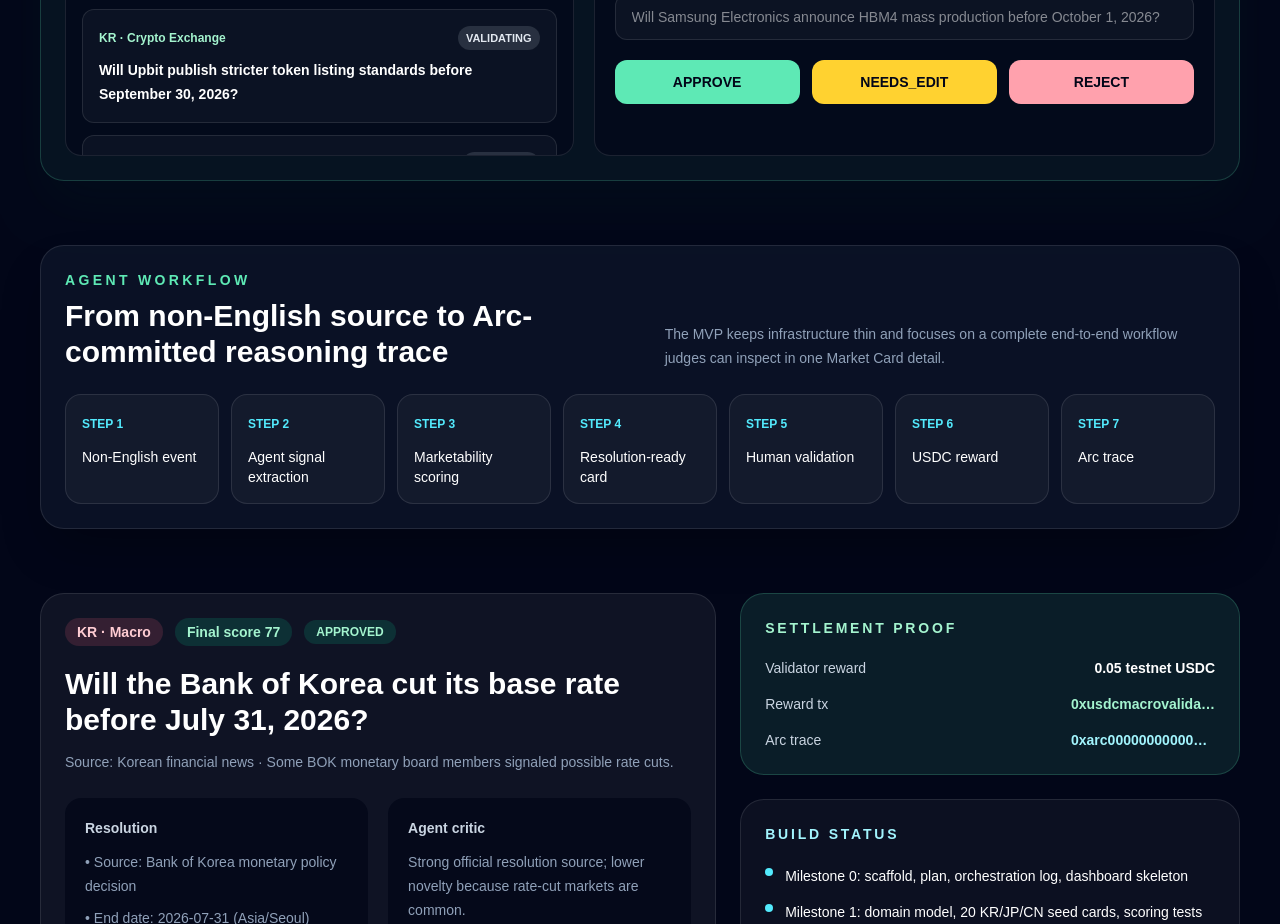
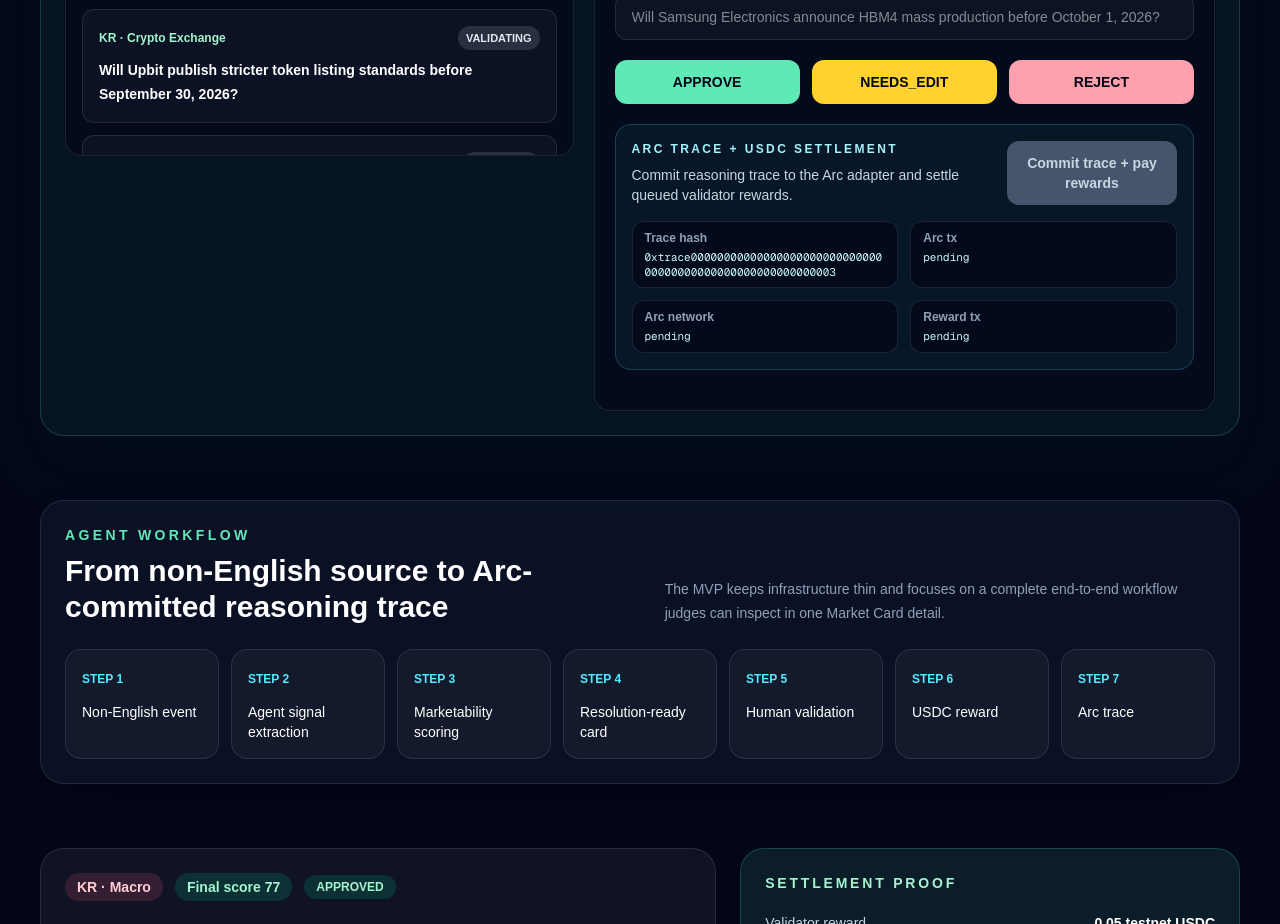
Before and after one commit to suites/alpha-agora, a Next.js app: page / in a window 1280 px wide. Shown: the part 2060-2984 px from the top of the page. Built offline with nearby package versions, Linux system fonts and the light colour scheme.

Commit message:
feat: add trace and reward settlement adapters

```diff
--- /dev/null
+++ b/src/app/api/settle-card/route.ts
@@ -0,0 +1,36 @@
+import { NextResponse } from "next/server";
+
+import { findCard, updateCard } from "../../../lib/market-store";
+import { settleValidatedCard } from "../../../lib/settlement-adapters";
+
+interface SettleCardPayload {
+  cardId?: string;
+}
+
+export async function POST(request: Request) {
+  let payload: SettleCardPayload;
+
+  try {
+    payload = await request.json();
+  } catch {
+    return NextResponse.json({ error: "Invalid JSON body" }, { status: 400 });
+  }
+
+  if (!payload.cardId) {
+    return NextResponse.json({ error: "cardId is required" }, { status: 400 });
+  }
+
+  const card = findCard(payload.cardId);
+  if (!card) {
+    return NextResponse.json({ error: "card not found" }, { status: 404 });
+  }
+
+  if (card.status !== "APPROVED") {
+    return NextResponse.json({ error: "card must be approved before settlement" }, { status: 409 });
+  }
+
+  const result = settleValidatedCard(card);
+  updateCard(result.card);
+
+  return NextResponse.json(result);
+}
--- a/src/components/validator-board.tsx
+++ b/src/components/validator-board.tsx
@@ -3,6 +3,7 @@
 import { useEffect, useState } from "react";
 
 import type { MarketCard, ValidationVerdict } from "@/lib/market-card";
+import type { ArcTraceReceipt, RewardReceipt } from "@/lib/settlement-adapters";
 import type { ValidatorMetrics } from "@/lib/validation-workflow";
 
 const defaultMetrics: ValidatorMetrics = {
@@ -19,6 +20,12 @@ const verdictStyles: Record<ValidationVerdict, string> = {
   REJECT: "bg-rose-300 text-slate-950 hover:bg-rose-200",
 };
 
+interface SettlementResponse {
+  card: MarketCard;
+  traceReceipt: ArcTraceReceipt;
+  rewardReceipts: RewardReceipt[];
+}
+
 export function ValidatorBoard() {
   const [cards, setCards] = useState<MarketCard[]>([]);
   const [metrics, setMetrics] = useState<ValidatorMetrics>(defaultMetrics);
@@ -26,7 +33,9 @@ export function ValidatorBoard() {
   const [comment, setComment] = useState("Official source and deadline are clear enough for validator approval.");
   const [editedQuestion, setEditedQuestion] = useState("");
   const [error, setError] = useState<string | null>(null);
+  const [settlement, setSettlement] = useState<SettlementResponse | null>(null);
   const [isSubmitting, setIsSubmitting] = useState(false);
+  const [isSettling, setIsSettling] = useState(false);
 
   useEffect(() => {
     let isMounted = true;
@@ -79,11 +88,39 @@ export function ValidatorBoard() {
       setCards(body.cards ?? []);
       setMetrics(body.metrics ?? defaultMetrics);
       setSelectedCardId(body.card.id);
+      setSettlement(null);
       setEditedQuestion("");
     } catch (caughtError) {
       setError(caughtError instanceof Error ? caughtError.message : "Unknown validation error");
     } finally {
       setIsSubmitting(false);
+    }
+  }
+
+  async function settleCard() {
+    if (!selectedCard) return;
+
+    setIsSettling(true);
+    setError(null);
+
+    try {
+      const response = await fetch("/api/settle-card", {
+        method: "POST",
+        headers: { "Content-Type": "application/json" },
+        body: JSON.stringify({ cardId: selectedCard.id }),
+      });
+      const body = await response.json();
+
+      if (!response.ok) {
+        throw new Error(body.error ?? "Settlement failed");
+      }
+
+      setSettlement(body as SettlementResponse);
+      setCards((currentCards) => currentCards.map((card) => (card.id === body.card.id ? body.card : card)));
+    } catch (caughtError) {
+      setError(caughtError instanceof Error ? caughtError.message : "Unknown settlement error");
+    } finally {
+      setIsSettling(false);
     }
   }
 
@@ -187,6 +224,36 @@ export function ValidatorBoard() {
               </div>
               {error ? <p className="mt-3 text-sm text-rose-200">{error}</p> : null}
 
+              <div className="mt-5 rounded-2xl border border-cyan-300/20 bg-cyan-300/[0.06] p-4">
+                <div className="flex flex-col gap-3 sm:flex-row sm:items-center sm:justify-between">
+                  <div>
+                    <p className="text-xs font-semibold uppercase tracking-[0.2em] text-cyan-200">
+                      Arc trace + USDC settlement
+                    </p>
+                    <p className="mt-2 text-sm text-slate-300">
+                      Commit reasoning trace to the Arc adapter and settle queued validator rewards.
+                    </p>
+                  </div>
+                  <button
+                    type="button"
+                    disabled={isSettling || selectedCard.status !== "APPROVED"}
+                    onClick={settleCard}
+                    className="rounded-xl bg-cyan-300 px-4 py-3 text-sm font-bold text-slate-950 transition hover:bg-cyan-200 disabled:cursor-not-allowed disabled:bg-slate-600 disabled:text-slate-300"
+                  >
+                    {isSettling ? "Settling..." : "Commit trace + pay rewards"}
+                  </button>
+                </div>
+                <div className="mt-4 grid gap-3 text-xs md:grid-cols-2">
+                  <ReceiptLine label="Trace hash" value={settlement?.traceReceipt.traceHash ?? selectedCard.trace.traceHash} />
+                  <ReceiptLine label="Arc tx" value={settlement?.traceReceipt.txHash ?? selectedCard.trace.arcTxHash} />
+                  <ReceiptLine label="Arc network" value={settlement?.traceReceipt.network} />
+                  <ReceiptLine
+                    label="Reward tx"
+                    value={settlement?.rewardReceipts[0]?.txHash ?? selectedCard.validations.find((validation) => validation.rewardTxHash)?.rewardTxHash}
+                  />
+                </div>
+              </div>
+
               <div className="mt-5 space-y-2">
                 {selectedCard.validations.slice(-3).map((validation, index) => (
                   <div key={`${validation.validator}-${index}`} className="rounded-xl bg-white/[0.035] px-4 py-3 text-sm">
@@ -215,3 +282,12 @@ function Metric({ label, value }: { label: string; value: number | string }) {
     </div>
   );
 }
+
+function ReceiptLine({ label, value }: { label: string; value?: string }) {
+  return (
+    <div className="rounded-xl border border-white/10 bg-slate-950/70 px-3 py-2">
+      <p className="font-semibold text-slate-400">{label}</p>
+      <p className="mt-1 break-all font-mono text-[11px] text-cyan-100">{value ?? "pending"}</p>
+    </div>
+  );
+}
--- /dev/null
+++ b/src/lib/settlement-adapters.ts
@@ -0,0 +1,123 @@
+import { createHash } from "node:crypto";
+
+import type { AgentDecision, MarketCard, Validation } from "./market-card";
+
+export interface ReasoningTrace {
+  cardId: string;
+  question: string;
+  source: {
+    title: string;
+    url: string;
+    language: string;
+    region: string;
+    rawExcerpt: string;
+    summaryEn: string;
+  };
+  resolution: MarketCard["resolution"];
+  scores: MarketCard["scores"];
+  agentDecisions: AgentDecision[];
+  validations: Validation[];
+  createdAt: string;
+}
+
+export interface ArcTraceReceipt {
+  network: "arc-testnet-mock";
+  traceHash: string;
+  txHash: string;
+  committedAt: string;
+}
+
+export interface RewardReceipt {
+  network: "circle-usdc-testnet-mock";
+  validator: string;
+  amountUsdc: number;
+  txHash: string;
+  settledAt: string;
+}
+
+export interface SettledCardResult {
+  card: MarketCard;
+  reasoningTrace: ReasoningTrace;
+  traceReceipt: ArcTraceReceipt;
+  rewardReceipts: RewardReceipt[];
+}
+
+const SETTLED_AT = "2026-05-11T06:00:00.000Z";
+
+export function buildReasoningTrace(card: MarketCard): ReasoningTrace {
+  return {
+    cardId: card.id,
+    question: card.question,
+    source: {
+      title: card.source.title,
+      url: card.source.url,
+      language: card.source.language,
+      region: card.source.region,
+      rawExcerpt: card.source.rawExcerpt,
+      summaryEn: card.source.summaryEn,
+    },
+    resolution: card.resolution,
+    scores: card.scores,
+    agentDecisions: card.agentDecisions,
+    validations: card.validations,
+    createdAt: card.createdAt,
+  };
+}
+
+export function hashReasoningTrace(trace: ReasoningTrace): string {
+  return `0x${createHash("sha256").update(JSON.stringify(trace)).digest("hex")}`;
+}
+
+export function commitTraceToArc(trace: ReasoningTrace): ArcTraceReceipt {
+  const traceHash = hashReasoningTrace(trace);
+  return {
+    network: "arc-testnet-mock",
+    traceHash,
+    txHash: `0xarc${sha256Hex(`arc:${traceHash}`).slice(0, 60)}`,
+    committedAt: SETTLED_AT,
+  };
+}
+
+export function settleValidatorRewards(card: MarketCard): RewardReceipt[] {
+  return card.validations
+    .filter((validation) => validation.rewardUsdc > 0 && !validation.rewardTxHash)
+    .map((validation) => ({
+      network: "circle-usdc-testnet-mock" as const,
+      validator: validation.validator,
+      amountUsdc: validation.rewardUsdc,
+      txHash: `0xusdc${sha256Hex(`usdc:${card.id}:${validation.validator}:${validation.rewardUsdc}`).slice(0, 59)}`,
+      settledAt: SETTLED_AT,
+    }));
+}
+
+export function settleValidatedCard(card: MarketCard): SettledCardResult {
+  const reasoningTrace = buildReasoningTrace(card);
+  const traceReceipt = commitTraceToArc(reasoningTrace);
+  const rewardReceipts = settleValidatorRewards(card);
+  const settledValidations = card.validations.map((validation) => {
+    const receipt = rewardReceipts.find(
+      (candidate) => candidate.validator === validation.validator && candidate.amountUsdc === validation.rewardUsdc,
+    );
+
+    return receipt ? { ...validation, rewardTxHash: receipt.txHash } : validation;
+  });
+
+  return {
+    card: {
+      ...card,
+      validations: settledValidations,
+      trace: {
+        traceHash: traceReceipt.traceHash,
+        arcTxHash: traceReceipt.txHash,
+        committedAt: traceReceipt.committedAt,
+      },
+    },
+    reasoningTrace,
+    traceReceipt,
+    rewardReceipts,
+  };
+}
+
+function sha256Hex(value: string): string {
+  return createHash("sha256").update(value).digest("hex");
+}
```
Also changed, not shown: 4 other files (tests, documents, lock files or other folders).
